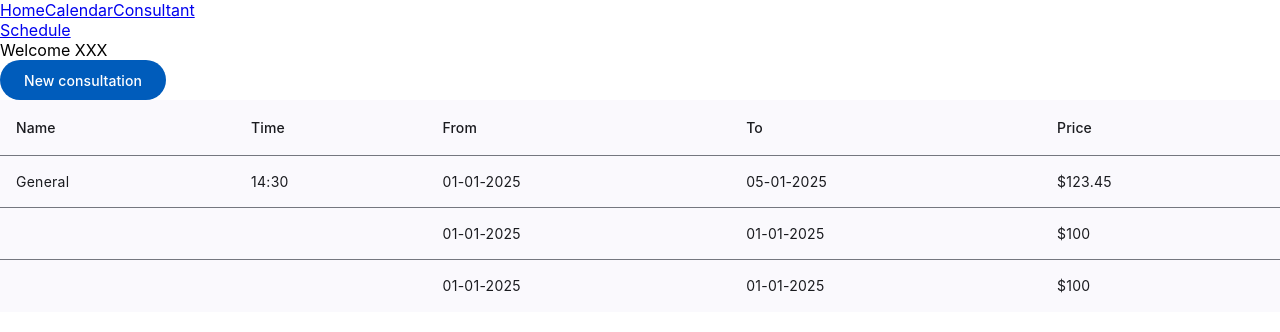
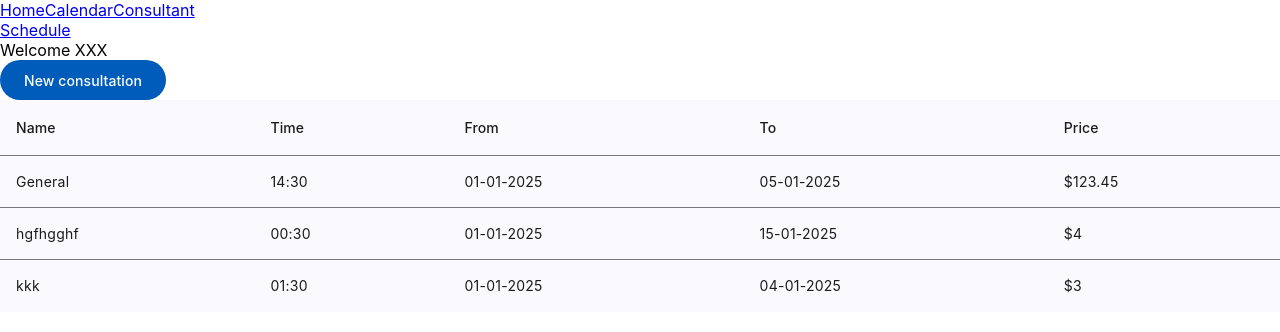
Before and after one commit to MaksymSz/online-consultation-manager, an Angular app: page /consultant in a window 1280 px wide. Shown: the top 332 px of the page. Built offline with nearby package versions, Linux system fonts and the light colour scheme; data requests are answered from the project's data file.

Commit message:
Creating consultation works

```diff
--- a/public/db.json
+++ b/public/db.json
@@ -32,20 +32,40 @@
       "price": 123.45
     },
     {
-      "id": 0,
-      "name": "",
+      "id": 1,
+      "name": "1234",
+      "consultantId": 1,
+      "slotTime": "00:30",
       "repeatFrom": "2025-01-01T23:00:00.000Z",
-      "repeatTo": "2025-01-01T23:00:00.000Z",
-      "price": 100,
-      "consultantId": 1
+      "repeatTo": "2025-01-22T23:00:00.000Z",
+      "price": 123
     },
     {
-      "id": 0,
-      "name": "",
+      "id": 2,
+      "name": "asdasdas",
+      "consultantId": 1,
+      "slotTime": "00:00",
       "repeatFrom": "2025-01-01T23:00:00.000Z",
-      "repeatTo": "2025-01-01T23:00:00.000Z",
-      "price": 100,
-      "consultantId": 1
+      "repeatTo": "2025-01-16T23:00:00.000Z",
+      "price": 3423
+    },
+    {
+      "id": "ba90",
+      "name": "hgfhgghf",
+      "consultantId": 101,
+      "slotTime": "00:30",
+      "repeatFrom": "2025-01-01T23:00:00.000Z",
+      "repeatTo": "2025-01-15T23:00:00.000Z",
+      "price": 4
+    },
+    {
+      "id": "42ff",
+      "name": "kkk",
+      "consultantId": 101,
+      "slotTime": "01:30",
+      "repeatFrom": "2025-01-01T23:00:00.000Z",
+      "repeatTo": "2025-01-04T22:59:59.999Z",
+      "price": 3
     }
   ],
   "reservations": [
--- a/src/app/components/consultant/home-consultant/datepicker-dialog.html
+++ b/src/app/components/consultant/home-consultant/datepicker-dialog.html
@@ -1,9 +1,10 @@
 <h2 mat-dialog-title>Datepicker in a Dialog</h2>
 <mat-dialog-content align="center">
+  <form [formGroup]="campaignForm">
     <p>
       <mat-form-field appearance="fill">
         <mat-label>Fill form field</mat-label>
-      <input matInput name="name">
+        <input matInput formControlName="name">
         <mat-hint>Hint</mat-hint>
       </mat-form-field>
     </p>
@@ -11,7 +12,7 @@
     <p>
       <mat-form-field>
         <mat-label>Every 30 minutes</mat-label>
-      <input matInput [matTimepicker]="minutesPicker">
+        <input matInput [matTimepicker]="minutesPicker" formControlName="minutes">
         <mat-timepicker-toggle matIconSuffix [for]="minutesPicker"/>
         <mat-timepicker interval="30min" #minutesPicker/>
       </mat-form-field>
@@ -21,7 +22,7 @@
       <mat-form-field class="example-form-field">
         <mat-label>First campaign</mat-label>
         <mat-date-range-input
-        [formGroup]="campaignOne"
+          [formGroup]="campaignForm"
           [rangePicker]="campaignOnePicker">
           <input matStartDate placeholder="Start date" formControlName="start">
           <input matEndDate placeholder="End date" formControlName="end">
@@ -32,20 +33,18 @@
       </mat-form-field>
     </p>
 
-
     <p>
       <mat-form-field floatLabel="always">
         <mat-label>Amount</mat-label>
-      <input matInput type="number" class="example-right-align" placeholder="0"/>
+        <input matInput type="number" class="example-right-align" formControlName="amount" placeholder="0"/>
         <span matTextPrefix>$&nbsp;</span>
         <span matTextSuffix>.00</span>
       </mat-form-field>
     </p>
-
-
+  </form>
 </mat-dialog-content>
 
 <mat-dialog-actions>
   <button mat-button mat-dialog-close>Clear</button>
-  <button mat-button [mat-dialog-close]="campaignOne" cdkFocusInitial>Ok</button>
+  <button mat-button (click)="onSave()" cdkFocusInitial>Ok</button>
 </mat-dialog-actions>
--- a/src/app/components/consultant/home-consultant/home-consultant.component.ts
+++ b/src/app/components/consultant/home-consultant/home-consultant.component.ts
@@ -21,7 +21,7 @@ import {
   MatDatepickerModule,
   MatDatepickerToggle
 } from '@angular/material/datepicker';
-import {FormControl, FormGroup, ReactiveFormsModule} from '@angular/forms';
+import {FormBuilder, FormControl, FormGroup, ReactiveFormsModule, Validators} from '@angular/forms';
 import {MatFormFieldModule} from '@angular/material/form-field';
 import {DateAdapter, MAT_DATE_FORMATS, MAT_NATIVE_DATE_FORMATS, provideNativeDateAdapter} from '@angular/material/core';
 import {MatTimepicker, MatTimepickerInput, MatTimepickerToggle} from '@angular/material/timepicker';
@@ -48,7 +48,7 @@ export class HomeConsultantComponent implements OnInit {
   }
 
   ngOnInit(): void {
-    this.consultationService.getConsultations().subscribe({
+    this.consultationService.getConsultations(101).subscribe({
       next: data => {
         this.consultations = data;
         // Add position index to each consultation (optional)
@@ -75,33 +75,29 @@ export class HomeConsultantComponent implements OnInit {
 
     dialogRef.afterClosed().subscribe(result => {
       if (result) {
-        console.log(result);
-        console.log(result.campaignOne.start);
-        console.log(result.campaignOne.end);
-        // const newConsultation: Consultation = {
-        //   id: 0, // JSON Server will auto-generate this if using auto-increment
-        //   name: result.name, // Set default or dynamic name
-        //   slotTime: result.minutesP, // Use selected date or fallback
-        //   repeatFrom: result.campaignOne.start, // Use start date from campaignOne
-        //   repeatTo: result.campaignOne.end, // Use end date from campaignOne
-        //   price: 100, // Set a default or dynamic price
-        //   consultantId: 1 // Set the consultantId dynamically if needed
-        // };
-        //
-        // this.consultationService.createConsultation(newConsultation).subscribe({
-        //   next: createdConsultation => {
-        //     console.log('Consultation created:', createdConsultation);
-        //     // Update the dataSource to reflect new data
-        //     this.dataSource.data = [...this.dataSource.data, createdConsultation];
-        //   },
-        //   error: err => {
-        //     console.error('Error creating consultation:', err);
-        //   }
-        // });
+        result.end.setHours(23, 59, 59, 999);
+        const newConsultation = {
+          // id: 0, // JSON Server will auto-generate this if using auto-increment
+          name: result.name, // Set default or dynamic name
+          consultantId: 101, // Set the consultantId dynamically if needed
+          slotTime: format(result.minutes, 'HH:mm'), // Use selected date or fallback
+          repeatFrom: result.start, // Use start date from campaignOne
+          repeatTo: result.end, // Use end date from campaignOne
+          price: result.amount // Set a default or dynamic price
+        };
+
+        this.consultationService.createConsultation(newConsultation).subscribe({
+          next: createdConsultation => {
+            console.log('Consultation created:', createdConsultation);
+            // Update the dataSource to reflect new data
+            this.dataSource.data = [...this.dataSource.data, createdConsultation];
+          },
+          error: err => {
+            console.error('Error creating consultation:', err);
+          }
+        });
       }
 
-      // this.selectedDate.set(result);
-      // console.log(result);
     });
   }
 
@@ -142,6 +138,7 @@ export class DatepickerDialog {
     MatDialogRef<DatepickerDialog>,
   );
   data = inject(MAT_DIALOG_DATA);
+  campaignForm: FormGroup;
 
   today = new Date();
   month = this.today.getMonth();
@@ -149,32 +146,25 @@ export class DatepickerDialog {
 
   private readonly _adapter = inject<DateAdapter<unknown, unknown>>(DateAdapter);
 
-  readonly campaignOne = new FormGroup({
-    start: new FormControl(new Date(this.year, this.month, this.today.getDate())),
-    end: new FormControl(new Date(this.year, this.month, this.today.getDate())),
-  });
-  // readonly date = new FormControl(new Date());
-  // FormGroup to capture all inputs
-  // consultationForm = new FormGroup({
-  //   name: new FormControl(''), // For name input
-  //   time: new FormControl(new Date()), // For time picker
-  //   price: new FormControl(0), // For price input
-  //   campaignOne: new FormGroup({
-  //     start: new FormControl(new Date(this.year, this.month, this.today.getDate())),
-  //     end: new FormControl(new Date(this.year, this.month, this.today.getDate())),
-  //   }),
-  // });
 
+  constructor(private fb: FormBuilder,) {
+    this._adapter.setLocale('pl-PL');
+    this.campaignForm = this.fb.group({
+      name: ['', Validators.required],  // Name field
+      minutes: ['', Validators.required],  // Timepicker field
+      start: ['', Validators.required],  // Start date
+      end: ['', Validators.required],  // End date
+      amount: [0, Validators.required],  // Amount field
+    });
+  }
 
-  constructor() {
-    this._adapter.setLocale('pl-PL');
+  onSave(): void {
+    if (this.campaignForm.valid) {
+      this.dialogRef.close(this.campaignForm.value);
+    }// Return all form data
   }
-  //
-  // onSave(): void {
-  //   this.dialogRef.close(this.consultationForm.value); // Return all form data
-  // }
-  //
-  // onCancel(): void {
-  //   this.dialogRef.close();
-  // }
+
+  onCancel(): void {
+    this.dialogRef.close();
+  }
 }
--- a/src/app/services/consultations-local-json.ts
+++ b/src/app/services/consultations-local-json.ts
@@ -15,8 +15,16 @@ export class ConsultationsLocalJson {
   }
 
   // Fetch all reservations
-  getConsultations(): Observable<Consultation[]> {
-    return this.http.get<Consultation[]>(`${this.apiUrl}/consultations`);
+  getConsultations(consultantId: number): Observable<Consultation[]> {
+    return this.http.get<Consultation[]>(`${this.apiUrl}/consultations`).pipe(
+      map((consultations) =>
+        consultations.filter((consultation) => {
+          const repeatFrom = new Date(consultation.repeatFrom);
+          const repeatTo = new Date(consultation.repeatTo);
+          return consultation.consultantId === consultantId;
+        })
+      )
+    );
   }
 
   // Fetch reservations for a specific patient on a specific day
@@ -39,7 +47,7 @@ export class ConsultationsLocalJson {
   }
 
   // Create a new reservation
-  createConsultation(consultation: Consultation): Observable<Consultation> {
+  createConsultation(consultation: {}): Observable<Consultation> {
     return this.http.post<Consultation>(`${this.apiUrl}/consultations`, consultation);
   }
 
```
Lines whose indentation alone changed are shown as unchanged.
